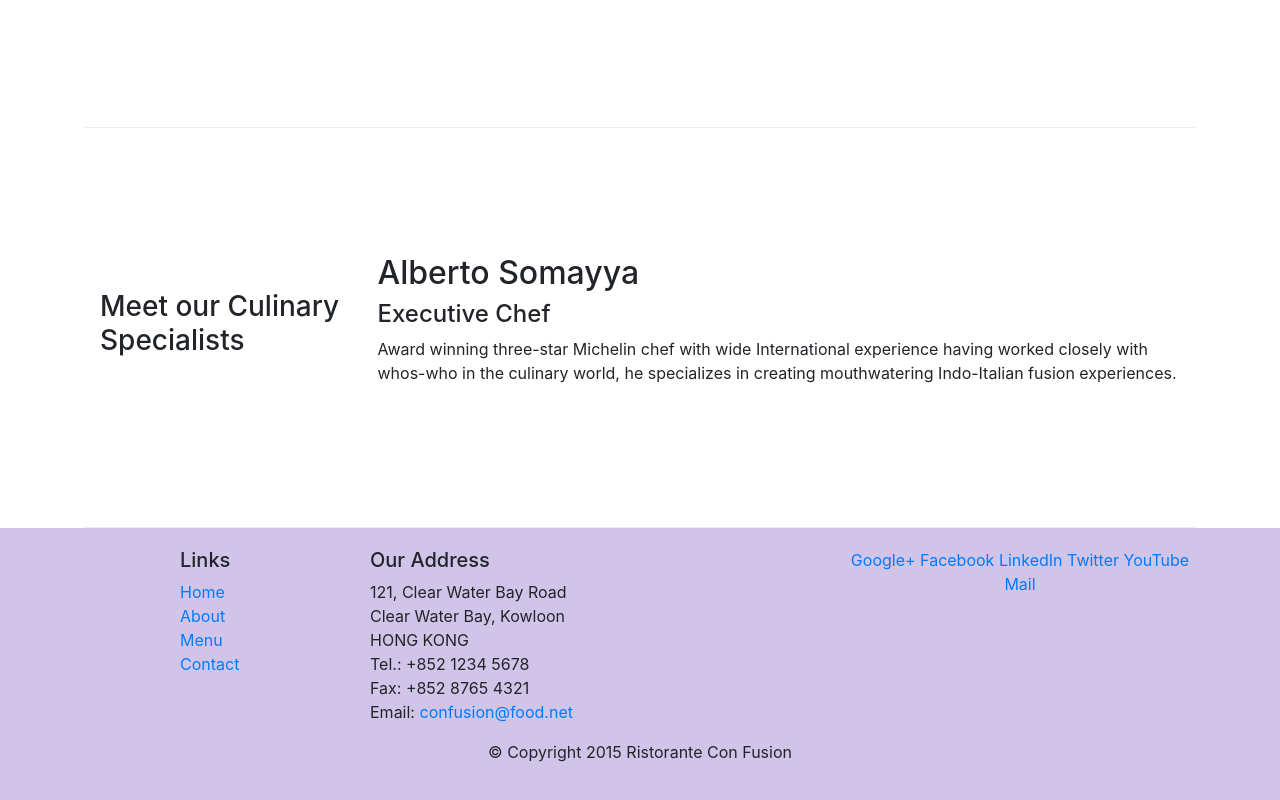
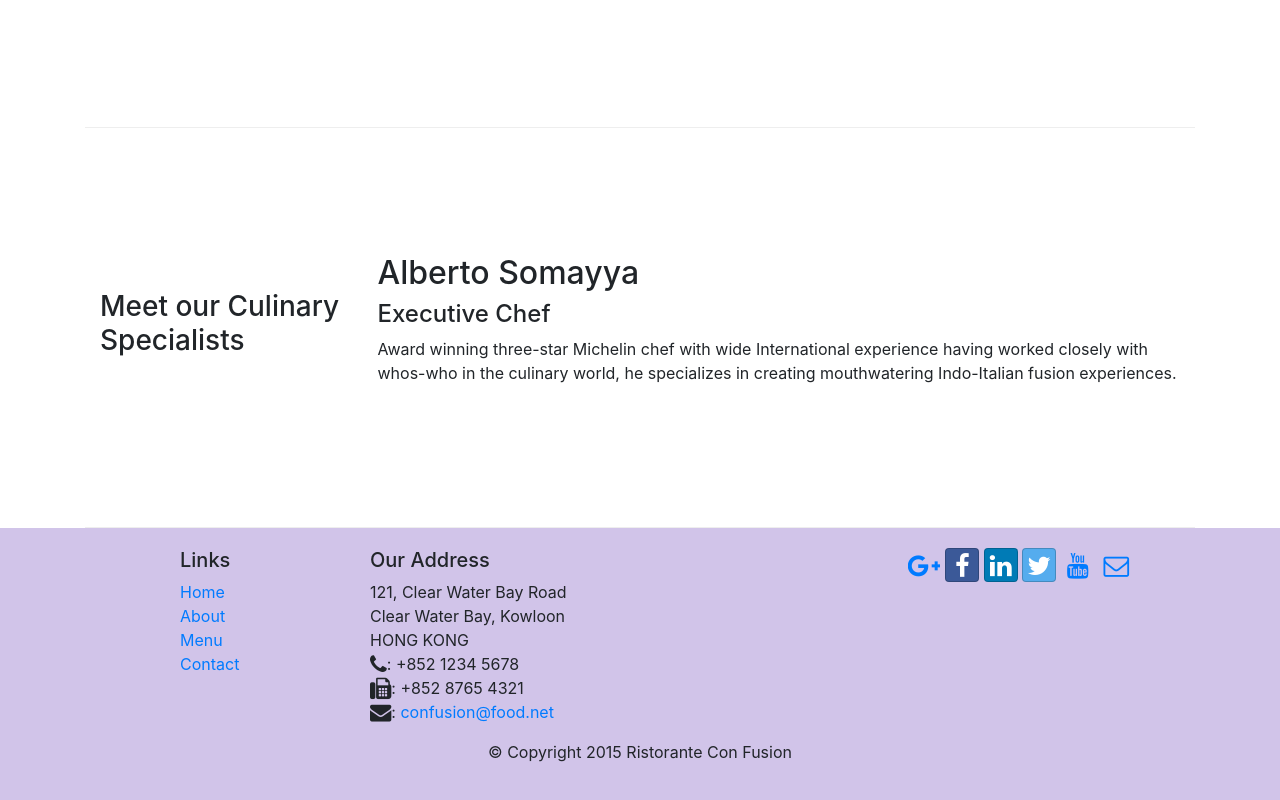
Before and after one commit to sehgalabhi/ui-simple, a website: page index.html in a window 1280 px wide. Shown: the part 792-1592 px from the top of the page. Drawn offline with nearby package versions, Linux system fonts and the light colour scheme.

Commit message:
Icon Fonts

```diff
--- a/index.html
+++ b/index.html
@@ -9,6 +9,8 @@
     <!-- Bootstrap CSS -->
     <link rel="stylesheet" href="node_modules/bootstrap/dist/css/bootstrap.min.css">
     <link rel="stylesheet" href="css/styles.css">
+    <link rel="stylesheet" href="css/bootstrap-social.css">
+    <link rel="stylesheet" href="node_modules/font-awesome/css/font-awesome.min.css">
     <title>Ristorante Con Fusion</title>
 </head>
 
@@ -22,10 +24,10 @@
             <a class ="navbar-brand" href="#">Ristorante Com Fusion</a>
             <div class="collapse navbar-collapse" id="Navbar">
               <ul class="navbar-nav">
-                <li class="nav-item active"><a class="nav-link" href="#">Home</a> </li>
-                <li class="nav-item"><a class="nav-link" href="./aboutus.html">About</a> </li>
-                <li class="nav-item"><a class="nav-link" href="#">Menu</a> </li>
-                <li class="nav-item"><a class="nav-link" href="#">Contact</a> </li>
+                <li class="nav-item active"><a class="nav-link" href="#"><span class="fa fa-home fa-lg"></span>Home</a> </li>
+                <li class="nav-item"><a class="nav-link" href="./aboutus.html"><span class="fa fa-info fa-lg"></span>About</a> </li>
+                <li class="nav-item"><a class="nav-link" href="#"><span class="fa fa-list fa-lg"></span>Menu</a> </li>
+                <li class="nav-item"><a class="nav-link" href="#"><span class="fa fa-address-card fa-lg"></span>Contact</a> </li>
               </ul>
             </div>
         </div>
@@ -96,19 +98,19 @@
 		              121, Clear Water Bay Road<br>
 		              Clear Water Bay, Kowloon<br>
 		              HONG KONG<br>
-		              Tel.: +852 1234 5678<br>
-		              Fax: +852 8765 4321<br>
-		              Email: <a href="mailto:confusion@food.net">confusion@food.net</a>
+		              <i class="fa fa-phone fa-lg"></i>: +852 1234 5678<br>
+		              <i class="fa fa-fax fa-lg"></i>: +852 8765 4321<br>
+		              <i class="fa fa-envelope fa-lg"></i>: <a href="mailto:confusion@food.net">confusion@food.net</a>
 		           </address>
                 </div>
                 <div class="col col-sm-4">
                     <div style="text-align:center">
-                        <a href="http://google.com/+">Google+</a>
-                        <a href="http://www.facebook.com/profile.php?id=">Facebook</a>
-                        <a href="http://www.linkedin.com/in/">LinkedIn</a>
-                        <a href="http://twitter.com/">Twitter</a>
-                        <a href="http://youtube.com/">YouTube</a>
-                        <a href="mailto:">Mail</a>
+                        <a class="btn btn-social-icon btn-google-plus" href="http://google.com/+"><i class="fa fa-google-plus"></i></a>
+                        <a class="btn btn-social-icon btn-facebook" href="http://www.facebook.com/profile.php?id="><i class="fa fa-facebook"></i></a>
+                        <a class="btn btn-social-icon btn-linkedin" href="http://www.linkedin.com/in/"><i class="fa fa-linkedin"></i></a>
+                        <a class="btn btn-social-icon btn-twitter" href="http://twitter.com/"><i class="fa fa-twitter"></i></a>
+                        <a class="btn btn-social-icon btn-youtube" href="http://youtube.com/"><i class="fa fa-youtube"></i></a>
+                        <a class="btn btn-social-icon" href="mailto:"><i class="fa fa-envelope-o"></i></a>
                     </div>
                 </div>
            </div>
--- a/package.json
+++ b/package.json
@@ -15,6 +15,7 @@
   },
   "dependencies": {
     "bootstrap": "^4.0.0-alpha.6",
+    "font-awesome": "^4.7.0",
     "jquery": "^3.3.1",
     "tether": "^1.4.3"
   }
```
Also changed, not shown: aboutus.html (+7 -7 lines), 1 other file.
